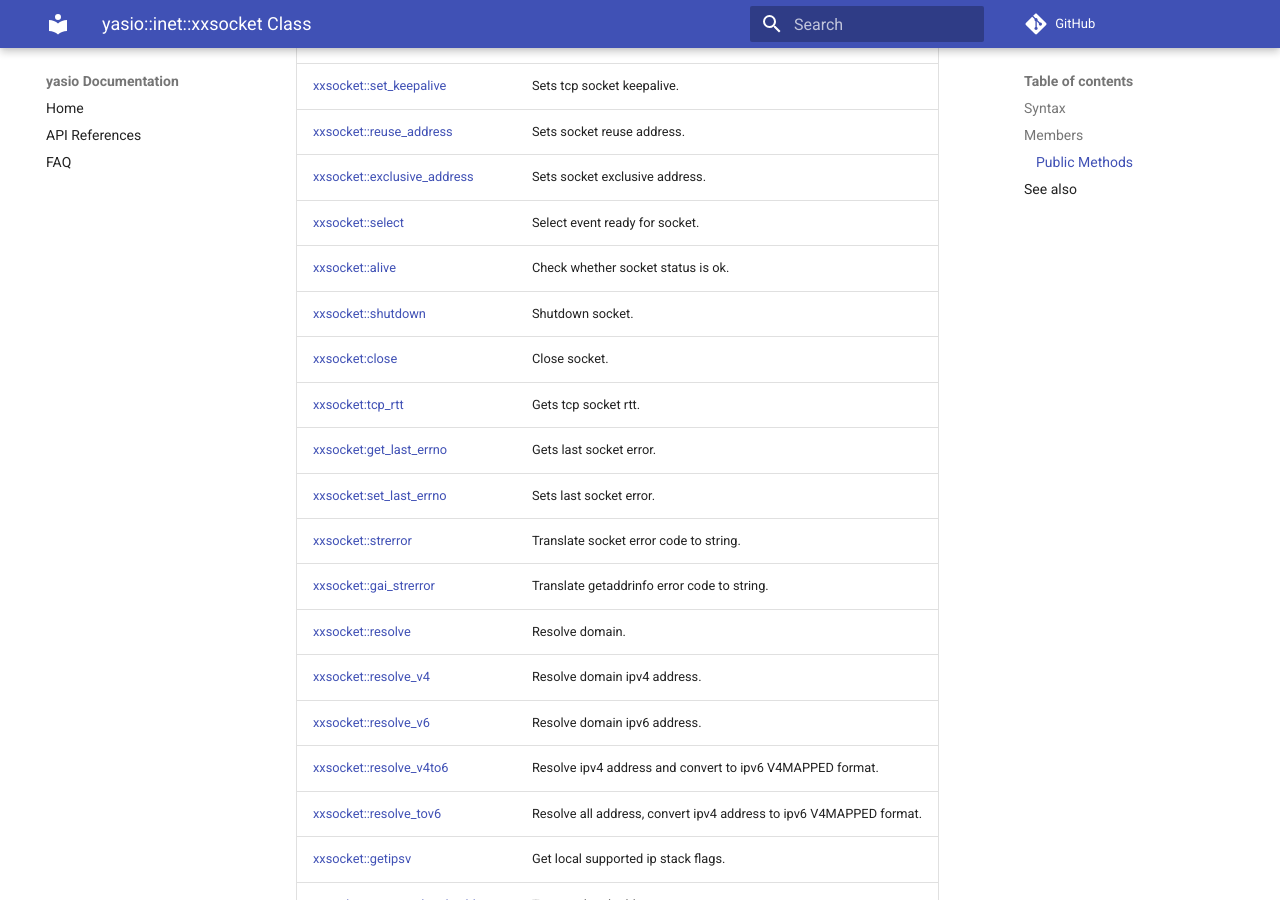
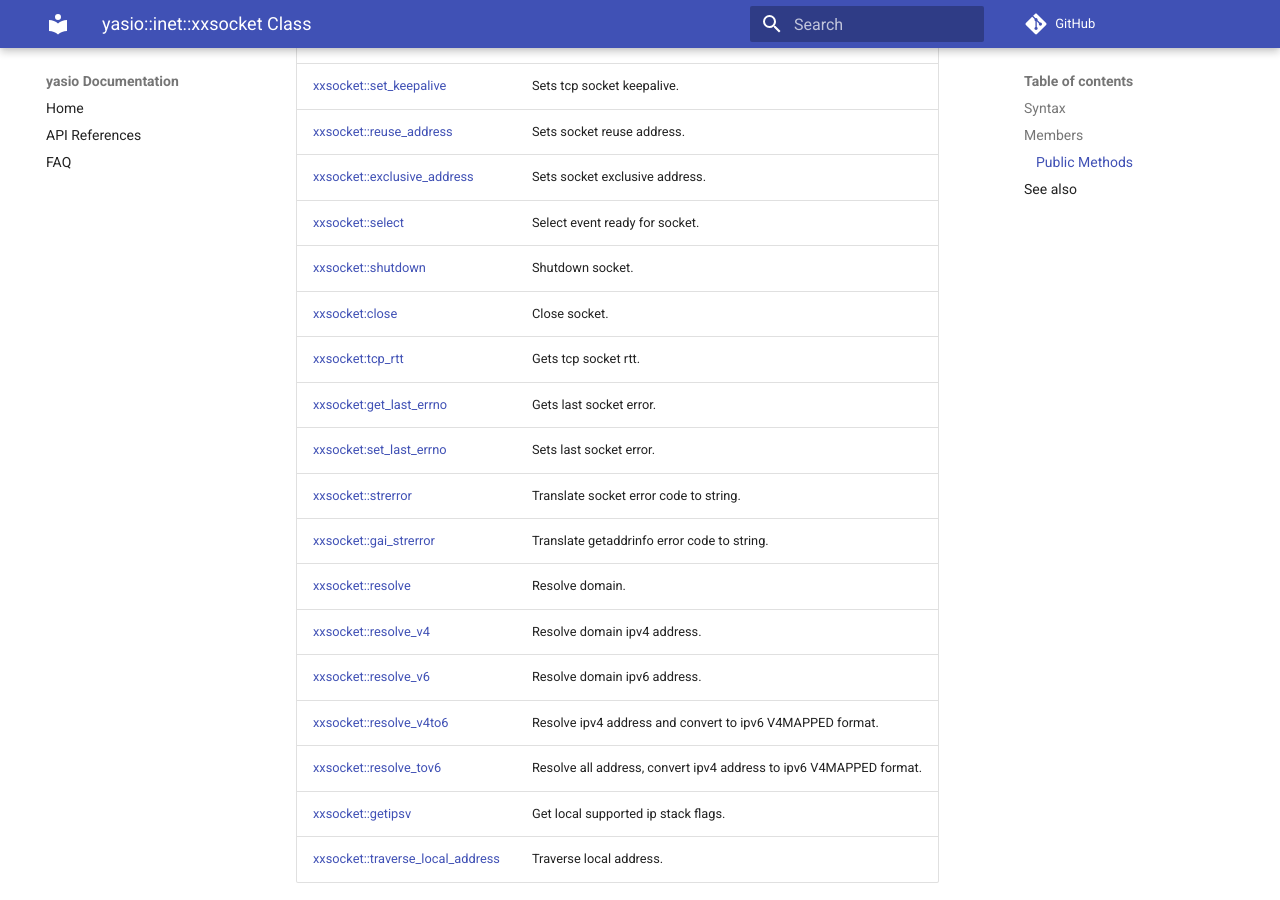
Before and after one commit to yasio/en, an MkDocs documentation site: the page built from docs/api/reference/xxsocket-class.md, in a window 1280 px wide and 900 px high, scrolled down 1959 px. Built offline with MkDocs 1.6.1 and Material for MkDocs 9.7.7, drawn with Linux system fonts in a browser that asks for light colours; comment, search, counter and statistics services are not loaded.

Commit message:
Update xxsocket-class.md

```diff
--- a/docs/api/reference/xxsocket-class.md
+++ b/docs/api/reference/xxsocket-class.md
@@ -59,7 +59,6 @@ namespace yasio { namespace inet { class xxsocket; } }
 |[xxsocket::reuse_address](#reuse_address)|Sets socket reuse address.|
 |[xxsocket::exclusive_address](#exclusive_address)|Sets socket exclusive address.|
 |[xxsocket::select](#select)|Select event ready for socket.|
-|[xxsocket::alive](#alive)|Check whether socket status is ok.|
 |[xxsocket::shutdown](#shutdown)|Shutdown socket.|
 |[xxsocket:close](#close)|Close socket.|
 |[xxsocket:tcp_rtt](#tcp_rtt)|Gets tcp socket rtt.|
```
